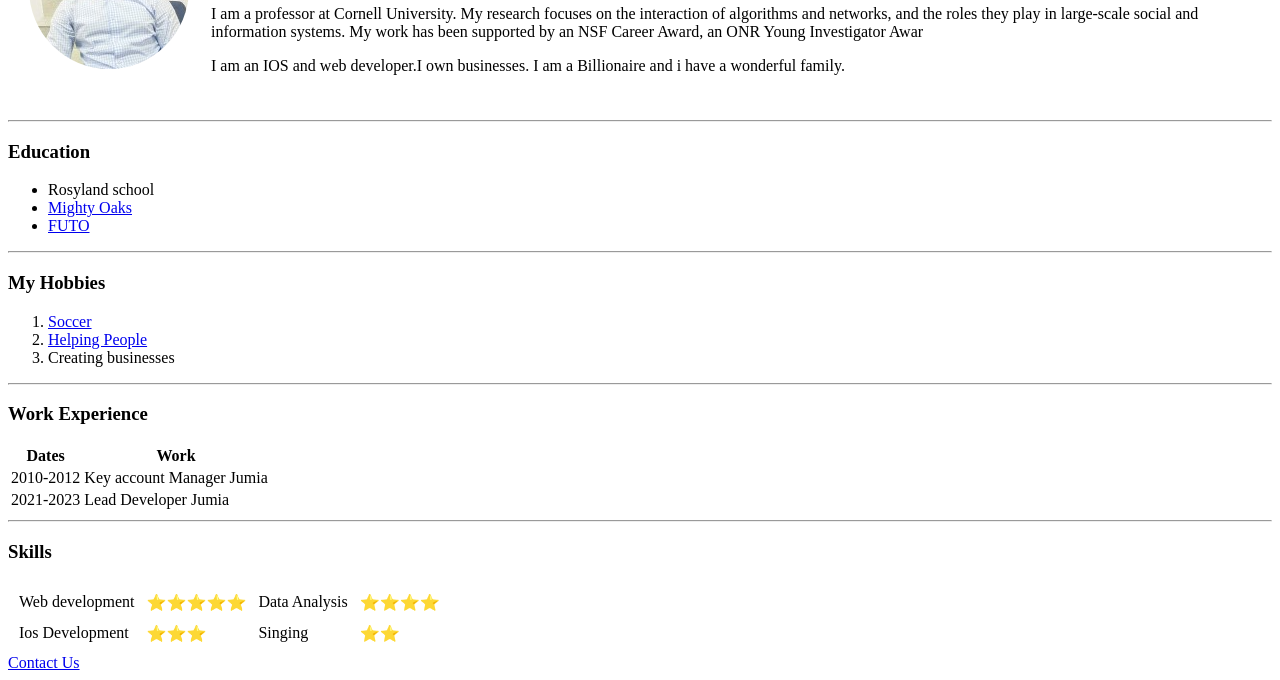
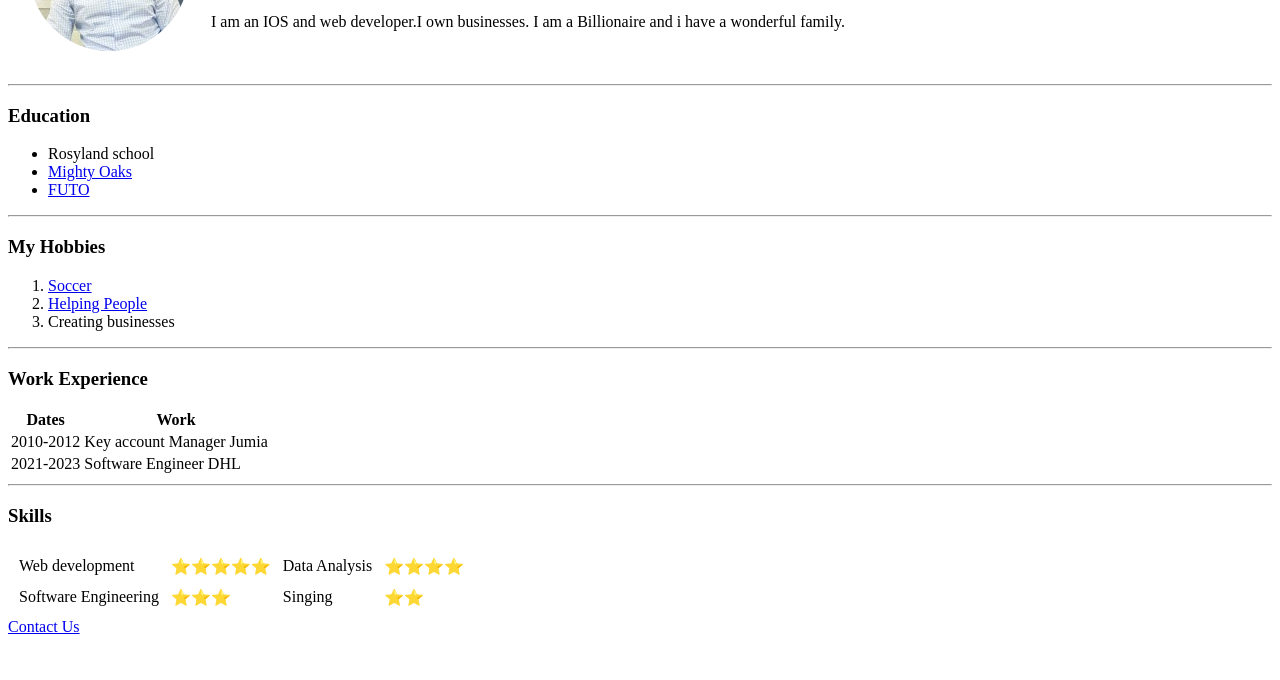
Before and after one commit to Frankzscott/cv, a plain HTML site: page index.html in a window 1280 px wide. Shown: the part 138-818 px from the top of the page. Drawn offline with Linux system fonts and the light colour scheme.

Commit message:
Update index.html

```diff
--- a/index.html
+++ b/index.html
@@ -17,10 +17,7 @@
         <p>
           <em>Founder and CTO of <strong>Afromart and <a href="https://logistix.ng/">Logistix.ng</a></strong></em>
         </p>
-        <p>
-          I am a professor at Cornell University. My research focuses on the interaction of algorithms and networks, and the roles they play in large-scale social and information systems. My work has been supported by an NSF Career Award, an ONR Young
-          Investigator Awar
-        </p>
+
         <p>
           I am an IOS and web developer.I own businesses. I am a Billionaire and i have a wonderful family.
         </p>
@@ -85,7 +82,7 @@
           2021-2023
         </td>
         <td>
-          Lead Developer Jumia
+          Software Engineer DHL
         </td>
       </tr>
       </tbody>
@@ -109,7 +106,7 @@
       </tr>
       <tr>
         <td>
-          Ios Development
+          Software Engineering
         </td>
         <td>
           ⭐⭐⭐
```
